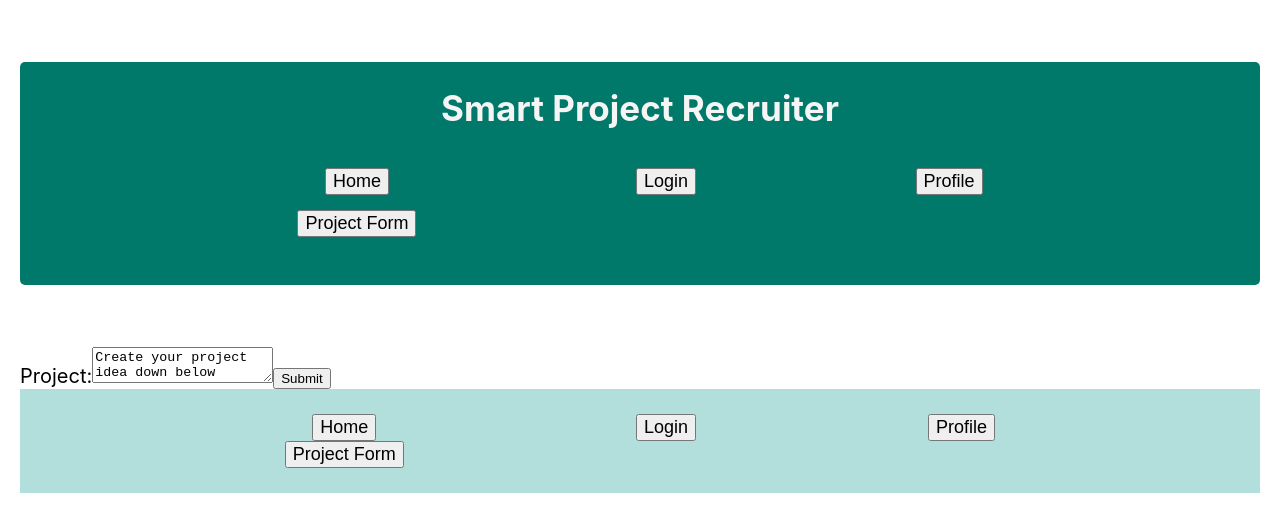
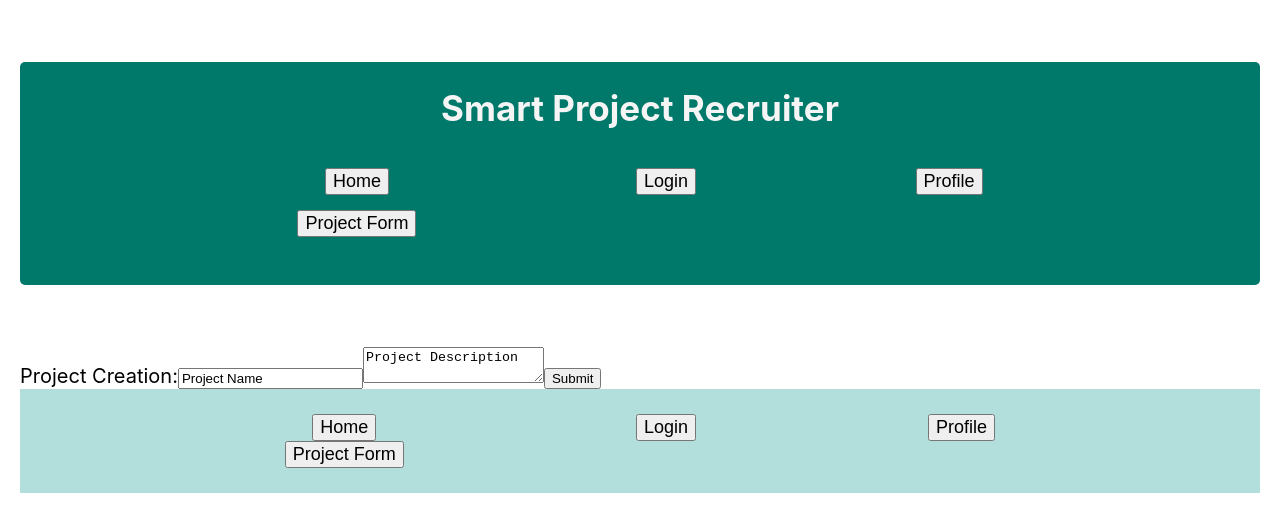
Before and after one commit to bdcii/Project-Enlistment, a React (Create React App) app in the folder client/: page /projectform in a window 1280 px wide. Shown: the top 532 px of the page. Built offline with nearby package versions, Linux system fonts and the light colour scheme; the HTML template or start-up script is replaced by a standard one.

Commit message:
changes to project form

```diff
--- a/client/src/pages/Project/newProject/ProjectForm.js
+++ b/client/src/pages/Project/newProject/ProjectForm.js
@@ -18,7 +18,7 @@ import "./ProjectForm.css";
             constructor(props) {
               super(props);
               this.state = {
-                value: 'Create your project idea down below'
+                value: 'Project Description'
               };
 
               this.handleChange = this.handleChange.bind(this);
@@ -38,7 +38,8 @@ import "./ProjectForm.css";
               return (
                 <form onSubmit={this.handleSubmit}>
                   <label>
-                    Project:
+                    Project Creation:
+                    <input type="text" value="Project Name"></input>
                     <textarea value={this.state.value} onChange={this.handleChange} />
                   </label>
                   <input type="submit" value="Submit" />
```
